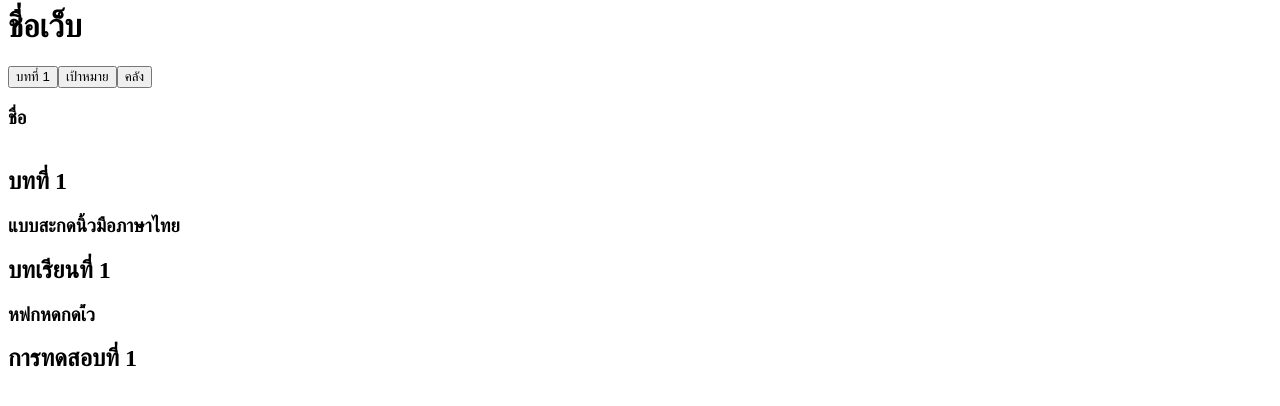
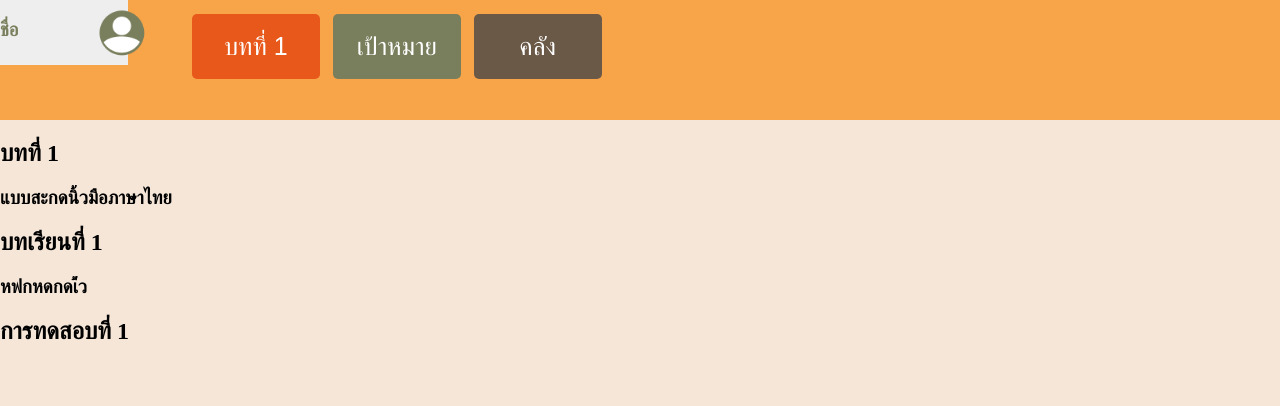
Before and after one commit to kttkkkng/thai-sign-lang, a plain HTML site: page unit1.html in a window 1280 px wide. Drawn offline with nearby package versions, Linux system fonts and the light colour scheme.

Commit message:
first commit

```diff
--- /dev/null
+++ b/Login.css
@@ -0,0 +1,72 @@
+.Panel_Login {
+    border-radius: 20px;
+    padding-top: 30px;
+    padding-bottom: 30px;
+    left: 50%;
+    width: 50%;
+    position: fixed;
+    top: 55%;
+    transform: translate(-50%, -50%);
+    text-align: center;
+    background-color: white;
+}
+
+.User {
+    background-color: #efefefff;
+}
+
+.Login_Header {
+    color: #797e5c;
+    font-size: 30px;
+}
+
+.User {
+    border: none;
+    color: black;
+    width: 50%;
+    margin-top: 10px;
+    margin-bottom: 10px;
+    padding-left: 10px;
+    padding-top: 10px;
+    padding-bottom: 10px;
+    text-align: left;
+    text-decoration: none;
+    display: inline-block;
+    font-size: 25px;
+    border-radius: 5px;
+    background-color:#efefefff;
+}
+
+::placeholder {
+    color: #999999;
+}
+
+.Confirm {
+    border: none;
+    color: white;
+    width: 50%;
+    margin-top: 10px;
+    margin-bottom: 10px;
+    padding-left: 10px;
+    padding-top: 10px;
+    padding-bottom: 10px;
+    text-align: center;
+    text-decoration: none;
+    display: inline-block;
+    font-size: 25px;
+    border-radius: 5px;
+    background-color:#a2b8abff;
+}
+
+.Panel_Login2 {
+    border-radius: 20px;
+    padding-top: 30px;
+    padding-bottom: 30px;
+    left: 50%;
+    width: 50%;
+    position: fixed;
+    top: 55%;
+    transform: translate(-50%, -50%);
+    text-align: center;
+    background-color: white;
+}
--- /dev/null
+++ b/Top_Page.css
@@ -0,0 +1,87 @@
+.Name {
+    display: flex;
+    color: white;
+    justify-content: left;
+    align-items: center;
+    position: absolute;
+    left: 3%;
+    top: 25%;
+    -ms-transform: translate(0%, -50%);
+    transform: translate(0%, -50%);
+}
+
+.Icon1 {
+    display: flex;
+    justify-content: right;
+    align-items: center;
+    position: absolute;
+    left: 95%;
+    top: 50%;
+    -ms-transform: translate(-50%, -50%);
+    transform: translate(-50%, -50%);
+
+}
+
+.Top {
+    height: 15%;
+    background-color: #f8a54aff;
+    width: 100%;
+    position: relative;
+}
+
+body {
+    margin: 0%;
+    background-color: #f5e6d8ff;
+}
+
+.Unit {
+    border: none;
+    color: white;
+    position: absolute;
+    width: 10%;
+    height: 65px;
+    position: absolute;
+    left: 15%;
+    top: 12%;
+    text-align: center;
+    text-decoration: none;
+    display: inline-block;
+    font-size: 25px;
+    border-radius: 5px;
+    background-color:#e7581aff;
+
+}
+
+.Goal {
+    border: none;
+    color: white;
+    position: absolute;
+    width: 10%;
+    height: 65px;
+    position: absolute;
+    left: 26%;
+    top: 12%;
+    text-align: center;
+    text-decoration: none;
+    display: inline-block;
+    font-size: 25px;
+    border-radius: 5px;
+    background-color:#797e5cff;
+}
+
+.Library {
+    border: none;
+    color: white;
+    position: absolute;
+    width: 10%;
+    height: 65px;
+    position: absolute;
+    left: 37%;
+    top: 12%;
+    text-align: center;
+    text-decoration: none;
+    display: inline-block;
+    font-size: 25px;
+    border-radius: 5px;
+    background-color:#6b5948ff;
+}
--- /dev/null
+++ b/Top_Page_Main.css
@@ -0,0 +1,96 @@
+.Name {
+    display: flex;
+    color: white;
+    justify-content: left;
+    align-items: center;
+    position: absolute;
+    left: 3%;
+    top: 25%;
+    -ms-transform: translate(0%, -50%);
+    transform: translate(0%, -50%);
+}
+
+.Icon2 {
+    display: flex;
+    justify-content: right;
+    align-items: center;
+    position: absolute;
+    left: 95%;
+    top: 50%;
+    -ms-transform: translate(-50%, -50%);
+    transform: translate(-50%, -50%);
+
+}
+
+.Top {
+    height: 15%;
+    background-color: #f8a54aff;
+    width: 100%;
+    position: relative;
+}
+
+body {
+    margin: 0%;
+    background-color: #f5e6d8ff;
+}
+
+.Unit {
+    border: none;
+    color: white;
+    position: absolute;
+    width: 10%;
+    height: 65px;
+    position: absolute;
+    left: 15%;
+    top: 12%;
+    text-align: center;
+    text-decoration: none;
+    display: inline-block;
+    font-size: 25px;
+    border-radius: 5px;
+    background-color:#e7581aff;
+
+}
+
+.Goal {
+    border: none;
+    color: white;
+    position: absolute;
+    width: 10%;
+    height: 65px;
+    position: absolute;
+    left: 26%;
+    top: 12%;
+    text-align: center;
+    text-decoration: none;
+    display: inline-block;
+    font-size: 25px;
+    border-radius: 5px;
+    background-color:#797e5cff;
+}
+
+.Library {
+    border: none;
+    color: white;
+    position: absolute;
+    width: 10%;
+    height: 65px;
+    position: absolute;
+    left: 37%;
+    top: 12%;
+    text-align: center;
+    text-decoration: none;
+    display: inline-block;
+    font-size: 25px;
+    border-radius: 5px;
+    background-color:#6b5948ff;
+}
+
+.Profile {
+    border: none;
+    color: #797e5c;
+    background-color: #eeeeeeff;
+    position: absolute;
+    width: 10%;
+    height: 65px;
+}
--- a/style.css
+++ b/style.css
@@ -0,0 +1,48 @@
+
+
+.Panel {
+    border-radius: 20px;
+    padding-top: 30px;
+    padding-bottom: 30px;
+    left: 50%;
+    width: 50%;
+    position: fixed;
+    top: 55%;
+    transform: translate(-50%, -50%);
+    text-align: center;
+    background-color: white;
+}
+
+.Login1 {
+    border: none;
+    color: white;
+    width: 50%;
+    margin-top: 20px;
+    margin-bottom: 20px;
+    padding-top: 20px;
+    padding-bottom: 20px;
+    text-align: center;
+    text-decoration: none;
+    display: inline-block;
+    font-size: 16px;
+    border-radius: 5px;
+    font-size: 30px;
+    background-color:#797e5cff;
+}
+
+.Regis1 {
+    border: none;
+    color: white;
+    width: 50%;
+    margin-top: 20px;
+    margin-bottom: 20px;
+    padding-top: 20px;
+    padding-bottom: 20px;
+    text-align: center;
+    text-decoration: none;
+    display: inline-block;
+    font-size: 16px;
+    border-radius: 5px;
+    font-size: 30px;
+    background-color: #a2b8abff;
+}
--- /dev/null
+++ b/unit1.css
@@ -0,0 +1,3 @@
+.Unit1 {
+
+}
--- a/unit1.html
+++ b/unit1.html
@@ -4,22 +4,23 @@
     <meta http-equiv="X-UA-Compatible" content="IE=edge">
     <meta name="viewport" content="width=device-width, initial-scale=1.0">
     <title>Document</title>
-    <link rel="stylesheet" href="style.css">
+    <link rel="stylesheet" href="Top_Page_Main.css">
+    <link rel="stylesheet" href="unit1.css">
     <script src="https://unpkg.com/vue@3.0.2"></script>
     <script src="https://unpkg.com/axios/dist/axios.min.js"></script>
 </head>
 <body>
     <div id="app">
-        <div>
-            <h1>ชื่อเว็บ</h1>
+        <div class="Top" >
+            <h1 class="Name" >ชื่อเว็บ</h1>
             <div>
-                <button>บทที่ 1</button>
-                <button>เป้าหมาย</button>
-                <button>คลัง</button>
+                <button class="Unit">บทที่ 1</button>
+                <button class="Goal">เป้าหมาย</button>
+                <button class="Library">คลัง</button>
             </div>
-            <div>
+            <div class="Profile">
                 <h3>ชื่อ</h3>
-                <img src="" alt="">
+                <img class="Icon2" src="Profile.PNG" alt="icon" width="50" height="50">
             </div>
         </div>
         <div>
```
Also changed, not shown: index.html (+9 -6 lines), login.html (+12 -9 lines), register.html (+14 -10 lines), Profile.PNG (added).
